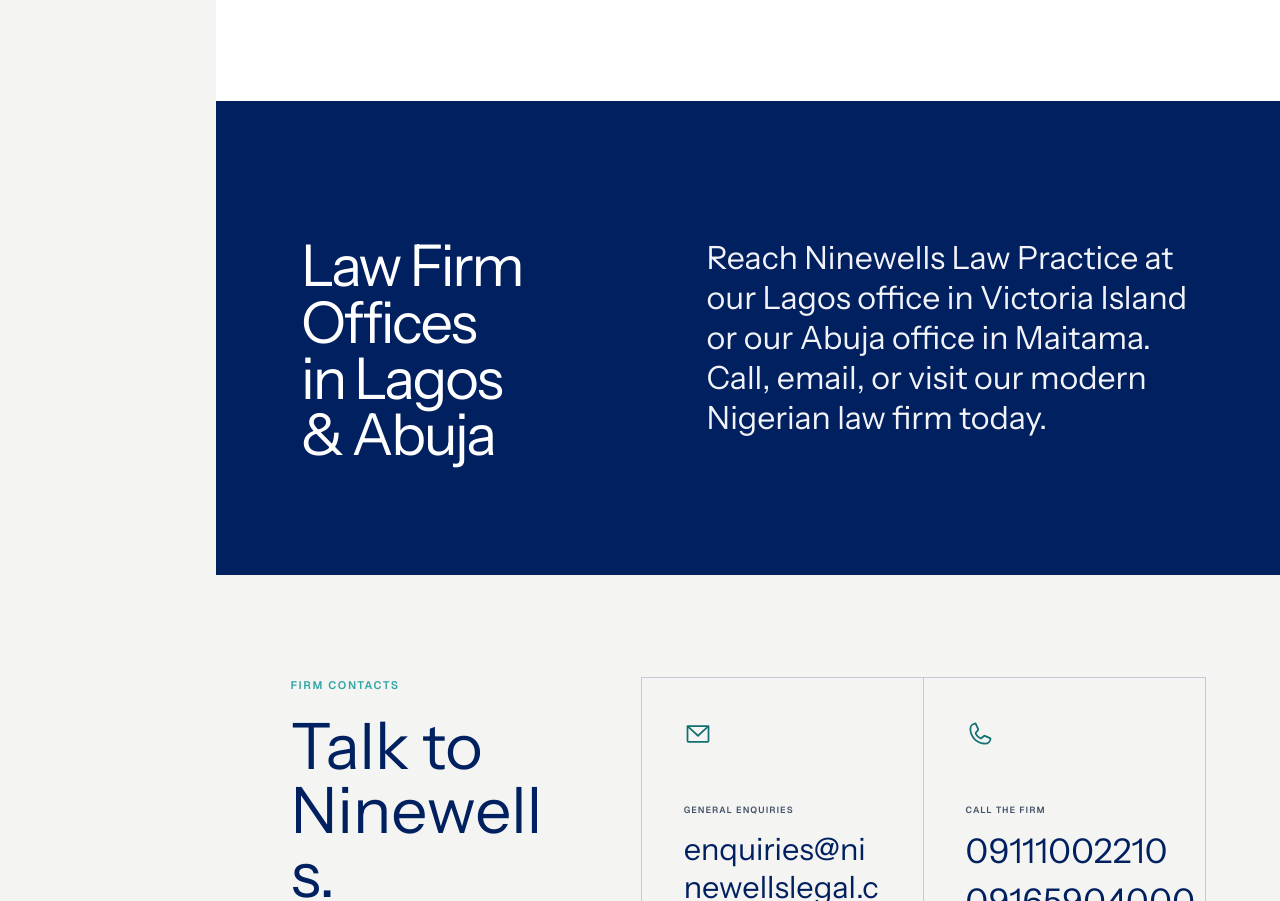
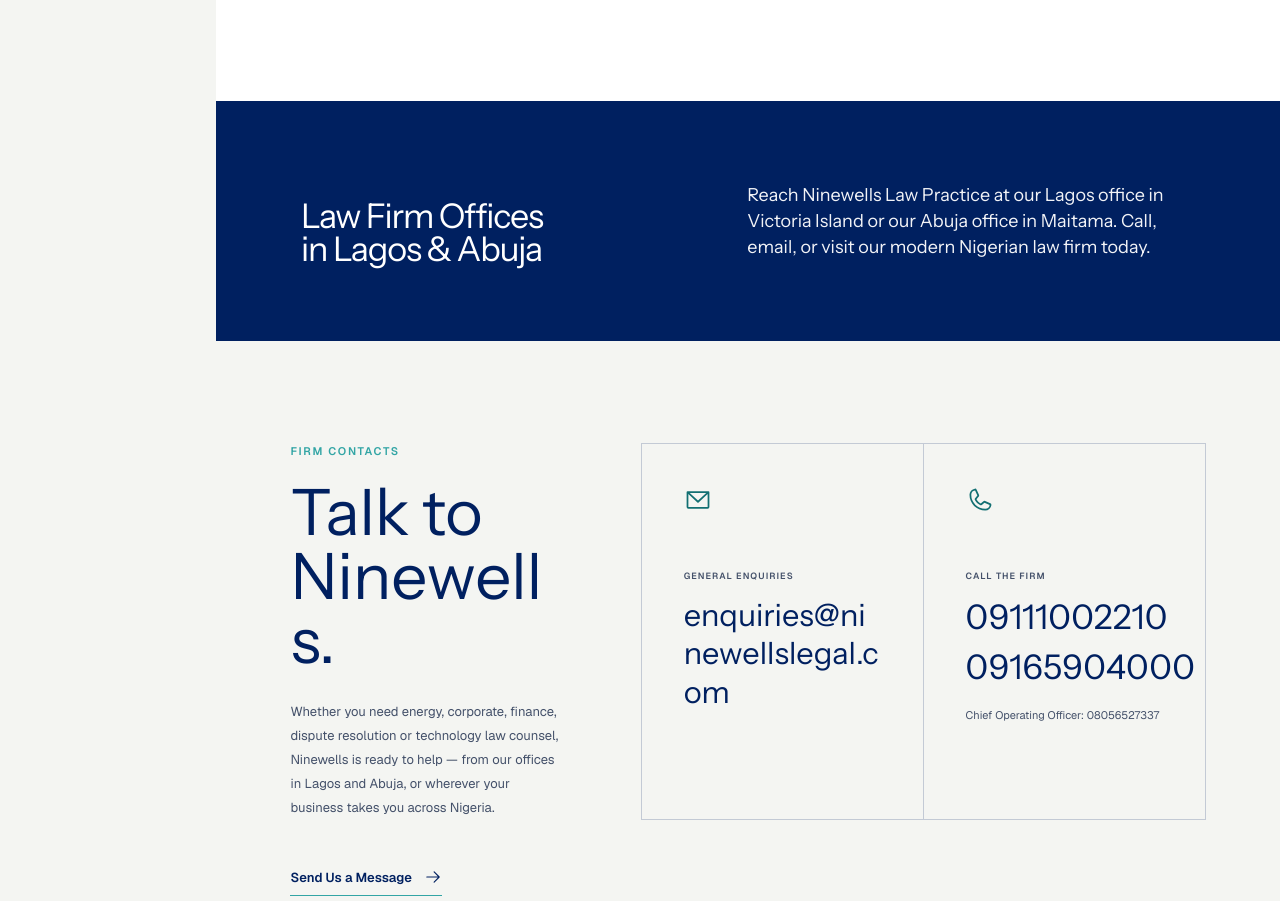
Before and after one commit to Psami-wondah/ninewellsweb, a React (Vite) app: page /contact in a window 1280 px wide. Shown: the part 1288-2189 px from the top of the page. Built offline with nearby package versions, Linux system fonts and the light colour scheme; no server answers.

Commit message:
refactor: Update styling and layout for ExpertiseDetailPage and CentralCalloutSection; remove obsolete technology practice area

```diff
--- a/src/components/pages/ExpertiseDetailPage.tsx
+++ b/src/components/pages/ExpertiseDetailPage.tsx
@@ -65,11 +65,11 @@
           </p>
         </div>
         <div data-reveal="right" data-reveal-delay="1">
-          <h2 className="m-0 max-w-[900px] font-serif text-[clamp(34px,4vw,56px)] leading-[1.08] font-normal tracking-[-.035em] text-navy dark:text-paper">
+          <p className="m-0 max-w-[850px] font-serif text-[clamp(24px,2.4cqw,36px)] leading-[1.15] font-normal tracking-[-.02em] text-navy dark:text-paper">
             {detail.overview}
-          </h2>
+          </p>
           {detail.bodyHeading ? (
-            <h2 className="mt-12 mb-0 max-w-[820px] font-serif text-[clamp(32px,3.5vw,48px)] leading-[1.05] font-normal tracking-[-.03em] text-navy dark:text-paper">
+            <h2 className="mt-12 mb-0 max-w-[820px] font-serif text-[clamp(26px,2.5cqw,38px)] leading-[1.08] font-normal tracking-[-.03em] text-navy dark:text-paper">
               {detail.bodyHeading}
             </h2>
           ) : null}
--- a/src/components/sections/CentralCalloutSection.tsx
+++ b/src/components/sections/CentralCalloutSection.tsx
@@ -19,7 +19,7 @@
 
   return (
     <section
-      className="grid gap-10 bg-navy px-[clamp(22px,8vw,130px)] py-[clamp(76px,9vw,112px)] text-ivory dark:bg-[#030d1d] lg:grid-cols-[.8fr_1.2fr] lg:gap-x-20"
+      className="grid gap-10 bg-navy px-[clamp(22px,8vw,130px)] py-[clamp(64px,7cqw,92px)] text-ivory dark:bg-[#030d1d] lg:grid-cols-[.9fr_1.1fr] lg:gap-x-20"
       id={id}
       aria-label={`${callout.heading} callout`}
     >
@@ -27,7 +27,7 @@
         {callout.eyebrow ? (
           <Eyebrow className="text-teal">{callout.eyebrow}</Eyebrow>
         ) : null}
-        <h2 className="mt-6 mb-0 max-w-[760px] font-serif text-[clamp(42px,4.5vw,66px)] leading-[.98] font-normal tracking-[-.04em] text-ivory">
+        <h2 className="mt-6 mb-0 max-w-[760px] font-serif text-[clamp(32px,3.2cqw,50px)] leading-[.98] font-normal tracking-[-.035em] text-ivory">
           {callout.heading}
         </h2>
       </div>
@@ -35,7 +35,7 @@
         <div className="grid gap-5">
           {body.map((paragraph) => (
             <p
-              className="m-0 max-w-[880px] font-serif text-[clamp(25px,2.5vw,39px)] leading-tight text-white/95"
+              className="m-0 max-w-[760px] font-serif text-[clamp(18px,1.6cqw,24px)] leading-[1.45] text-pretty text-white/95"
               key={paragraph}
             >
               {paragraph}
--- a/src/data/siteContent.ts
+++ b/src/data/siteContent.ts
@@ -329,10 +329,6 @@
       [
         "Financial Services",
         "Institutions, investors, products and strategic transactions",
-      ],
-      [
-        "Technology & Digital Economy",
-        "Platforms, innovation, data and commercial agreements",
       ],
       [
         "Consumer & Commercial Businesses",
```
